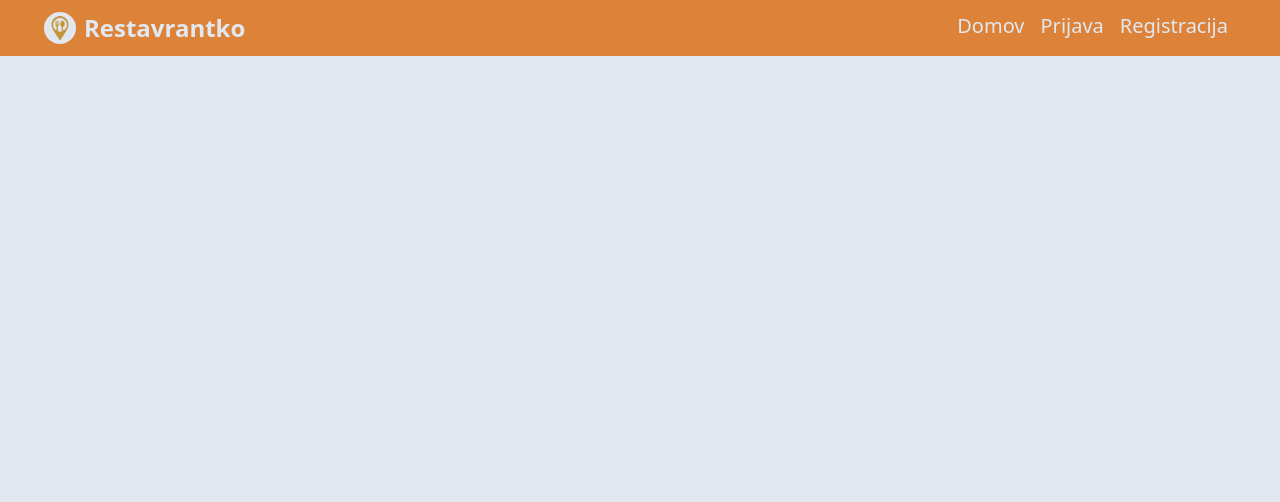
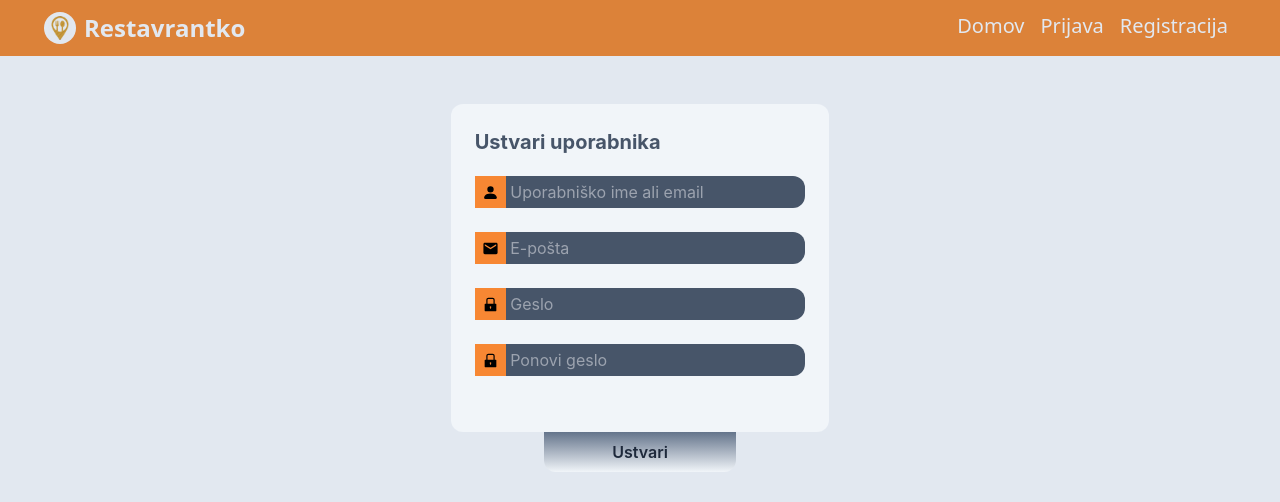
Before and after one commit to zagec/Projektna-naloga, a React (Create React App) app in the folder frontend/: page /createUser in a window 1280 px wide. Shown: the top 502 px of the page. Built offline with nearby package versions, Linux system fonts and the light colour scheme.

Commit message:
Add user creation in admin panel

```diff
--- a/frontend/src/App.js
+++ b/frontend/src/App.js
@@ -7,6 +7,7 @@
 import Home from './components/Home';
 import Registration from './components/Registration';
 import AdminPanel from "./components/AdminPanel";
+import CreateUser from "./components/CreateUser";
 
 
 function App() {
@@ -31,6 +32,7 @@
             <Route path="/register" element={<Registration />}></Route>
             <Route path="/adminpanel" element={<AdminPanel />}></Route>
             <Route path="/logout" element={<Logout />}></Route>
+            <Route path="/createUser" element={<CreateUser />}></Route>
             {/*<Route path="/profile" element={<Profile />}></Route>
             <Route path="/photos/:id" element={<ShowPhoto />}></Route> */}
           </Routes>
--- a/frontend/src/components/CreateUser.js
+++ b/frontend/src/components/CreateUser.js
@@ -1,4 +1,4 @@
-import React, {useState} from "@types/react";
+import React, {useState} from "react";
 import {BsFillPersonFill} from "react-icons/bs";
 import {MdEmail} from "react-icons/md";
 import {AiFillLock} from "react-icons/ai";
@@ -62,13 +62,9 @@
                         <label className="error" id="repPswrdErr"></label> <br />
                     </div>
                     <label className='text-sm text-red-700 ml-8 animate-pulse'>{error}</label>
-                    <div className='flex'>
-                        <div className='text-xs ml-4 text-blue-700 hover:cursor-pointer hover:animate-pulse'><NavLink to='/login'>Račun že ustvarjen? Prijavite se!</NavLink></div>
-                    </div>
                 </div>
                 <div className='w-48  ml-auto mr-auto'>
-
-                    <button type="submit" name="send" className="bg-gradient-to-b from-slate-500  to-slate-100 p-2 rounded-b-xl text-base text-center font-semibold w-48 text-slate-800 duration-200">Registriraj se</button>
+                    <button type="submit" name="send" className="bg-gradient-to-b from-slate-500  to-slate-100 p-2 rounded-b-xl text-base text-center font-semibold w-48 text-slate-800 duration-200">Ustvari</button>
                 </div>
             </form>
         </div>
```
